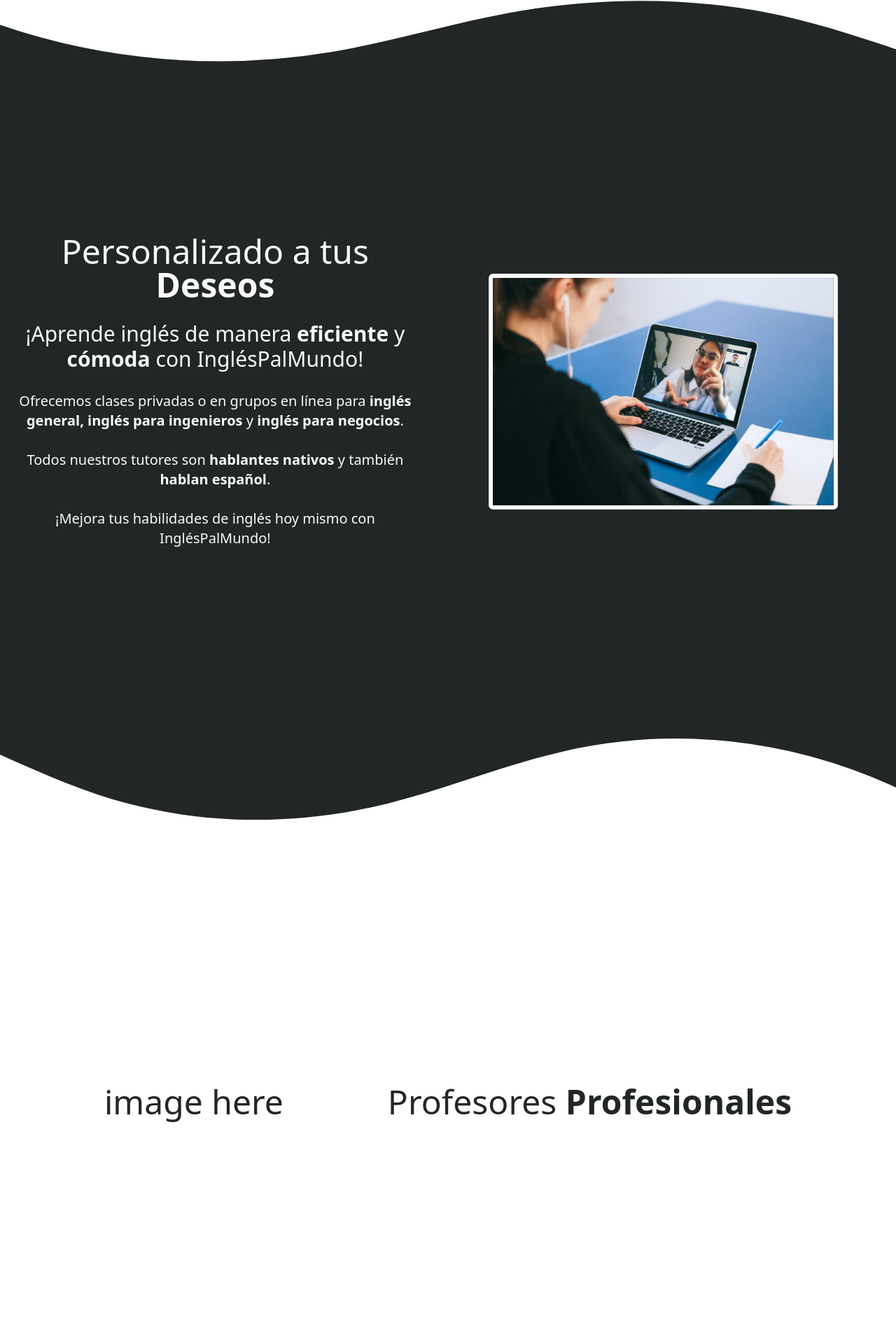
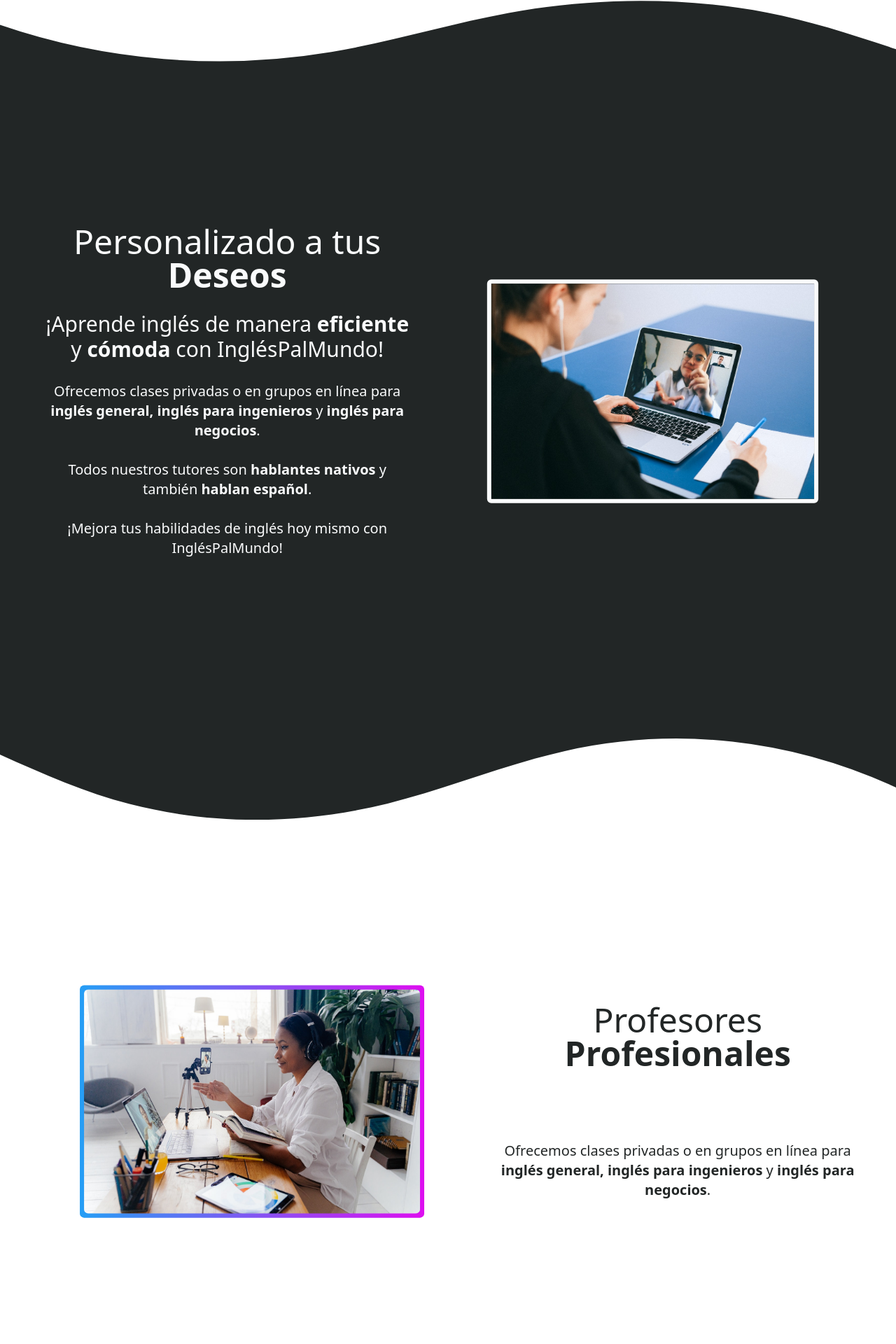
Before and after one commit to AngusGaukrogerDev/website-ingles-pal-mundo, a Vue app: page / in a window 1280 px wide. Shown: the part 801-2721 px from the top of the page at 70% size. Built offline with nearby package versions, Linux system fonts and the light colour scheme.

Commit message:
Profesores page

```diff
--- a/src/components/HomeElements/Info.vue
+++ b/src/components/HomeElements/Info.vue
@@ -1,5 +1,5 @@
 <template>
-    <section id="SobreNosotros" class="bg-fade1 flex-wrap-reverse  md:flex-nowrap w-100 relative h-screen flex sm:flex-row justify-evenly items-center z-0">
+    <section id="SobreNosotros" class="bg-fade1  px-8 flex-wrap-reverse  md:flex-nowrap w-100 relative h-screen flex sm:flex-row justify-evenly items-center z-0">
         <div class=" flex  flex-col justify-center items-center px-6">
             <div></div>
             <h1 class="sm:text-5xl text-4xl text-texttone text-center py-2 ">Personalizado a tus <strong class="">Deseos</strong></h1>
--- a/src/components/HomeElements/NuestrosProfesores.vue
+++ b/src/components/HomeElements/NuestrosProfesores.vue
@@ -5,11 +5,22 @@
                 <path d="M985.66,92.83C906.67,72,823.78,31,743.84,14.19c-82.26-17.34-168.06-16.33-250.45.39-57.84,11.73-114,31.07-172,41.86A600.21,600.21,0,0,1,0,27.35V120H1200V95.8C1132.19,118.92,1055.71,111.31,985.66,92.83Z" class="shape-fill"></path>
             </svg>
         </div>
-        <section id="NuestrosProfesores" class="relative h-screen w-100 flex flex-col sm:space-y-5 justify-center z-0">
+        <section id="NuestrosProfesores" class="relative px-8 h-screen w-100 flex flex-col sm:space-y-5 justify-center z-0">
             <div class="flex flex-row justify-evenly">
-                <h1 class="sm:text-5xl text-4xl text-fade1 text-center py-2 ">image here</h1>
+                <div class="block">
+                    <div class="bg-gradient-to-r rounded-lg from-main to-highlight p-2 scale-50 md:scale-75">
+                        <img class="object-contain  rounded-lg  " src="../../assets/teacher.jpg" />
 
-                <h1 class="sm:text-5xl text-4xl text-fade1 text-center py-2 ">Profesores <strong>Profesionales</strong></h1>
+                    </div>
+
+                </div>
+
+                <div class=" flex flex-col justify-evenly">
+                    <h1 class="sm:text-5xl text-4xl text-fade1 text-center py-2 ">Profesores <strong>Profesionales</strong></h1>
+
+                    <h2 class="sm:text-xl text-lg text-fade1 py-2 text-center sm:mt-3">Ofrecemos clases privadas o en grupos en línea para <strong>inglés general, inglés para ingenieros</strong> y <strong>inglés para negocios</strong>. </h2>
+
+                </div>
 
             </div>
         </section>
```
Also changed, not shown: src/assets/teacher.jpg (added).
